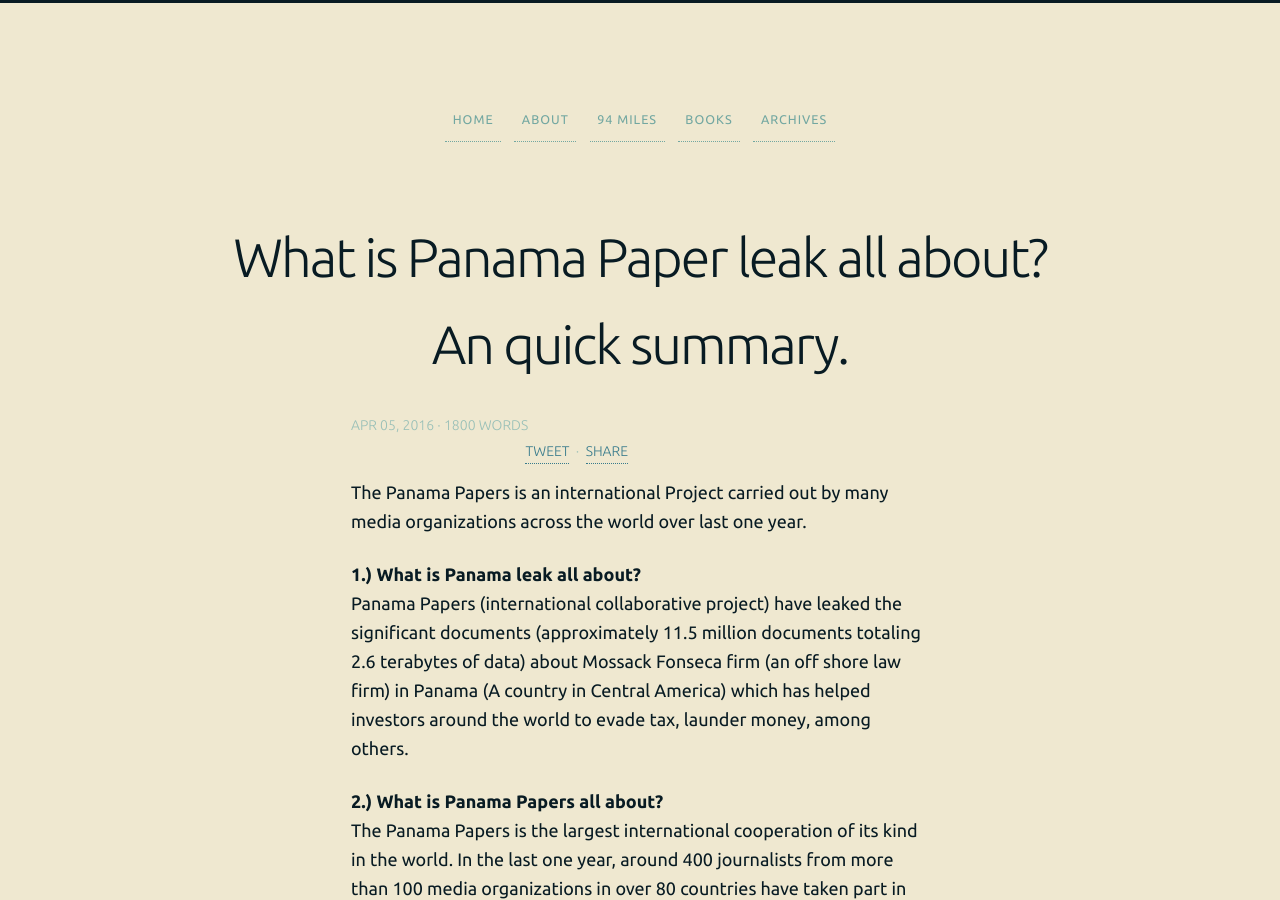
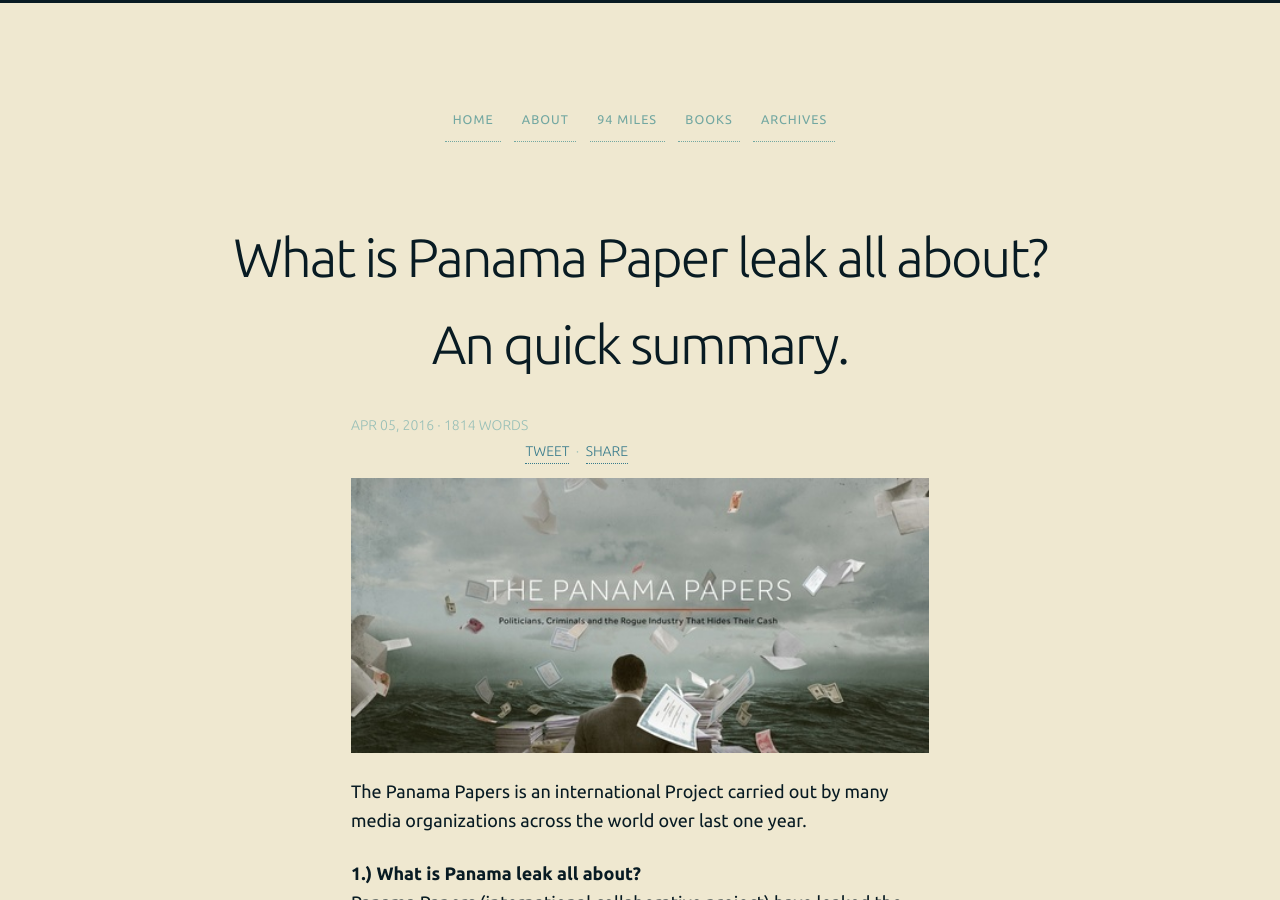
Before and after one commit to 93notes/93notes.github.io, a Jekyll site: the page built from _posts/2016-4-5-what-is-panama-paper-leak-all-about.html, in a window 1280 px wide and 900 px high. Built offline with Jekyll 4.4.1, drawn with Linux system fonts in a browser that asks for light colours; nearby versions of some CDN libraries.

Commit message:
Update 2016-4-5-what-is-panama-paper-leak-all-about.html

```diff
--- a/_posts/2016-4-5-what-is-panama-paper-leak-all-about.html
+++ b/_posts/2016-4-5-what-is-panama-paper-leak-all-about.html
@@ -5,6 +5,12 @@ status: publish
 type: post
 published: true
 ---
+
+<div id="event-main" class="g one-whole cf">
+  <p>
+  <img width="100%" src="/images/random/The-Panama-Paper-Leak.jpg" alt="The Panama Paper Leak"/></p>
+</div>
+
 <font face="Ubuntu">
 <p>The Panama Papers is an international Project carried out by many media organizations across the world over last one year. </p>
 <!-- Indian Express Newspaper was part of this project from India. They have lot to share. Read here (http://indianexpress.com/topic/panama-papers/).
```
